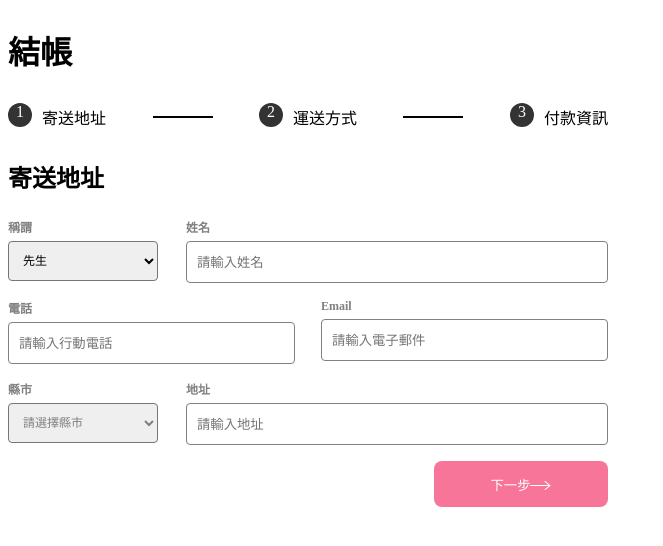
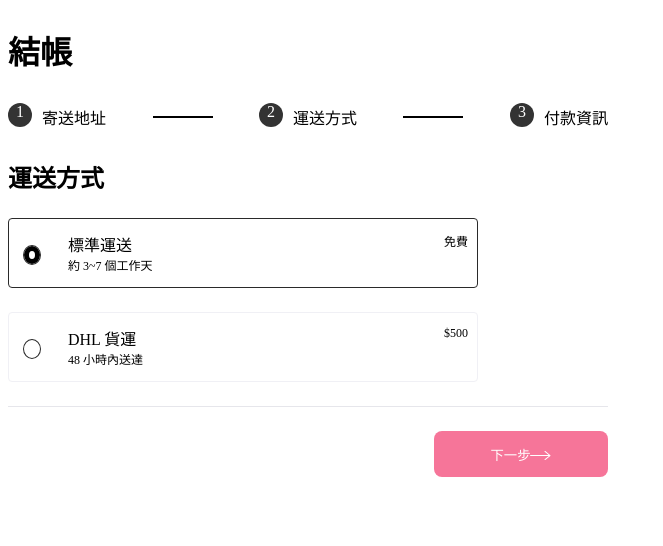
Before and after one commit to lamn0125/AlphaShop, a React (Create React App) app: page / in a window 1280 px wide. Shown: the top 546 px of the page, without its empty margins (0-663 px from the left). Built offline with nearby package versions, Linux system fonts and the light colour scheme.

Commit message:
feat: style Form step 2

```diff
--- a/src/App.js
+++ b/src/App.js
@@ -9,9 +9,9 @@ function App() {
   return (
     <div>
       <StepProgress />
-      <Step1 />
-      {/* <Step2 />
-      <Step3 /> */}
+      {/* <Step1 /> */}
+      <Step2 />
+      {/* <Step3 /> */}
       <ProgressControl />
     </div>
   );
--- a/src/components/Step2.js
+++ b/src/components/Step2.js
@@ -1,31 +1,31 @@
-import styles from "./styles/Step.module.css";
+import styles from "./styles/Form.module.css";
 
 export default function Step2() {
   return (
     <form class="col col-12" data-phase="shipping">
       <h3 className={styles.formTitle}>運送方式</h3>
-      <section class="form-body col col-12">
-        <label class="radio-group col col-12" data-price="0">
+      <section className={styles.formBody}>
+        <label className={styles.radioGroup} data-price="0">
           <input id="shipping-standard" type="radio" name="shipping" checked />
-          <div class="radio-info">
-            <div class="col col-12">
+          <div className={styles.radioInfo}>
+            <div className={styles.radioTitle}>
               <div class="text">標準運送</div>
-              <div class="price"></div>
+              <div className={styles.radioPrice}>免費</div>
             </div>
-            <div class="period col col-12">約 3~7 個工作天</div>
+            <div className={styles.radioPeriod}>約 3~7 個工作天</div>
           </div>
-          <div class="radio-box-border"></div>
+          <div className={styles.boxBorder}></div>
         </label>
-        <label class="radio-group col col-12" data-price="500">
+        <label className={styles.radioGroup} data-price="500">
           <input id="shipping-dhl" type="radio" name="shipping" />
-          <div class="radio-info">
-            <div class="col col-12">
+          <div className={styles.radioInfo}>
+            <div className={styles.radioTitle}>
               <div class="text">DHL 貨運</div>
-              <div class="price"></div>
+              <div className={styles.radioPrice}>$500</div>
             </div>
-            <div class="period col col-12">48 小時內送達</div>
+            <div className={styles.radioPeriod}>48 小時內送達</div>
           </div>
-          <div class="radio-box-border"></div>
+          <div className={styles.boxBorder}></div>
         </label>
       </section>
     </form>
--- a/src/components/styles/Form.module.css
+++ b/src/components/styles/Form.module.css
@@ -6,8 +6,10 @@
 
 .formBody {
   width: 600px;
-    /* border: 1px green solid; */
+  /* border: 1px green solid; */
 }
+
+/*Step 1*/
 
 .formRow {
   display: flex;
@@ -30,7 +32,7 @@
   margin-bottom: 5px;
 }
 
-.inputLabel  ~ input {
+.inputLabel ~ input {
   border: 1px solid #808080;
   height: 40px;
   width: 400px;
@@ -38,8 +40,9 @@
   padding: 0 10px;
 }
 
-.inputLabel~ input[type="tel"], input[type="email"] {
-    width: 265px;
+.inputLabel ~ input[type="tel"],
+input[type="email"] {
+  width: 265px;
 }
 .selectContainer > select {
   height: 40px;
@@ -52,3 +55,65 @@
 .selectContainer > select:invalid {
   color: #808080;
 }
+
+/*Step 2*/
+.radioGroup {
+  display: flex;
+  align-items: center;
+  width: 450px;
+  height: 50px;
+  padding: 10px;
+  border-radius: 4px;
+  margin-bottom: 1.5rem;
+  cursor: pointer;
+  position: relative;
+}
+
+.radioGroup:hover ~ .boxBorder {
+  border: 1px #2a2a2a solid;
+}
+
+.radioInfo {
+  width: 100%;
+  margin-left: 1.5rem;
+}
+.radioTitle {
+  width: 100%;
+  display: flex;
+  justify-content: space-between;
+}
+
+.radioPeriod {
+  font-size: 12px;
+}
+
+input[type="radio"] {
+  width: 20px;
+  height: 20px;
+  -webkit-appearance: none;
+  border-radius: 50%;
+  border: 1px solid #2a2a2a;
+  cursor: pointer;
+}
+
+input[type="radio"]:checked {
+  box-shadow: inset 0px 0px 0px 5px#000;
+}
+
+.radioPrice {
+  font-size: 12px;
+}
+
+.boxBorder {
+  position: absolute;
+  top: 0;
+  bottom: 0;
+  left: 0;
+  right: 0;
+  border-radius: 4px;
+  border: 1px #f0f0f5 solid;
+}
+
+input[type="radio"]:checked ~ .boxBorder {
+  border: 1px solid #2a2a2a;
+}
--- a/src/components/styles/ProgressControl.module.css
+++ b/src/components/styles/ProgressControl.module.css
@@ -1,5 +1,7 @@
 .progressControlContainer {
+  border-top: 1px solid #e6e6eb;
   width: 600px;
+  padding-top: 1.5rem;
 }
 
 .buttonGroup {
--- a/src/components/styles/Step.module.css
+++ b/src/components/styles/Step.module.css
@@ -1,7 +1,7 @@
 .mainContainer {
   display: grid;
   grid-template-columns: repeat(12, 1fr);
-  grid-template-rows: 70px auto 200px;;
+  grid-template-rows: 70px auto 200px;
 }
 
 .registerTitle {
@@ -31,7 +31,7 @@
 
 .progressNum {
   position: absolute;
-  color: #FFF;
+  color: #fff;
   right: 50%;
   transform: translate(50%);
 }
@@ -41,12 +41,6 @@
 }
 
 .progressBar {
-  /* display: block;
-  height: 1px;
-  background-color: #000;
-  position: absolute;
-  top: 18px;
-  left: 25%; */
   display: flex;
   flex: 1;
   max-width: 60px;
```
